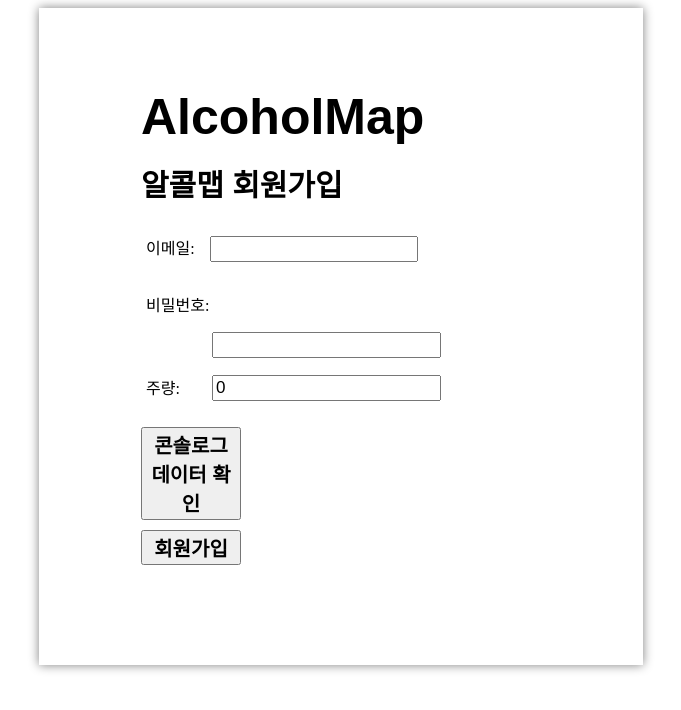
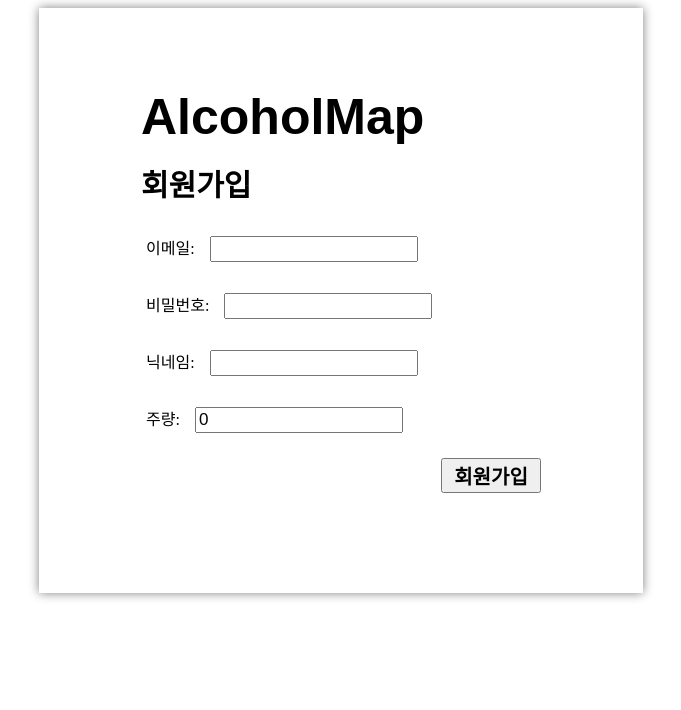
Before and after one commit to deenuit113/alcoholmapfe, a Next.js app in the folder testing/: page /signup in a window 1280 px wide. Shown: the top 710 px of the page, without its empty margins (299-980 px from the left). Built offline with nearby package versions, Linux system fonts and the light colour scheme.

Commit message:
Feat: add signup page nickname input 닉네임 입력란 추가 약간의 코드 리팩토리

```diff
--- a/testing/src/components/units/signup/Signup.container.js
+++ b/testing/src/components/units/signup/Signup.container.js
@@ -18,10 +18,12 @@ export default function SignupPage(){
 
     const [emailError, setEmailError] = useState("")
     const [pwError, setPwError] = useState("")
+    const [nnError, setNnError] = useState("")
     const [capaError, setCapaError] = useState("")
     const [formData, setFormData] = useState({
         email: '',
         password: '',
+        nickname: '',
         capaSoju: 0,
     });
 
@@ -41,6 +43,9 @@ export default function SignupPage(){
         if(name === "capaSoju" && event.target.value !== ""){
             setCapaError("")
         }
+        if(name === "nickname" && event.target.value !== ""){
+            setNnError("")
+        }
 
     };
 
@@ -56,6 +61,11 @@ export default function SignupPage(){
             errorcode = 1
         }
 
+        if(!formData.nickname) {
+            setNnError("닉네임을 입력해주세요.")
+            errorcode = 1
+        }
+
         if(!formData.capaSoju) {
             setCapaError("주량을 입력하세요.")
             errorcode = 1
@@ -63,7 +73,7 @@ export default function SignupPage(){
 
         if(errorcode === 0){
             console.log(formData)
-            handleFormSubmit(null, formData)
+            handleFormSubmit(null,formData)
         }
 
     };
@@ -120,6 +130,7 @@ export default function SignupPage(){
         <SignupUI
             emailError = {emailError}
             pwError = {pwError}
+            nnError = {nnError}
             capaError = {capaError}
             onClickSubmit = {onClickSubmit}
             onChangeInput = {onChangeInput}
--- a/testing/src/components/units/signup/Signup.presenter.js
+++ b/testing/src/components/units/signup/Signup.presenter.js
@@ -4,27 +4,32 @@ export default function SignupUI(props) {
     return(
         <S.Wrapper>
             <S.Logo onClick={props.onClickMoveToMainpage}>AlcoholMap</S.Logo>
-            <S.Title>알콜맵 회원가입</S.Title>
-                <S.EmailWrapper>
+            <S.Title>회원가입</S.Title>
+                <S.InfoWrapper>
                     <S.Label>이메일: </S.Label>
-                    <S.InputEmail type = "text" name = "email" value = {props.formData.email} onChange={props.onChangeInput} />
-                </S.EmailWrapper>
+                    <S.InputInfo type = "text" name = "email" value = {props.formData.email} onChange={props.onChangeInput} />
+                </S.InfoWrapper>
                 <S.ErrorMsgWrapper>{props.emailError}</S.ErrorMsgWrapper>
 
-                <S.PasswordWrapper>
+                <S.InfoWrapper>
                     <S.Label>비밀번호: </S.Label>
-                    <S.InputPassword type = "password" name = "password" value = {props.formData.password} onChange={props.onChangeInput} />
-                </S.PasswordWrapper>
+                    <S.InputInfo type = "password" name = "password" value = {props.formData.password} onChange={props.onChangeInput} />
+                </S.InfoWrapper>
                 <S.ErrorMsgWrapper>{props.pwError}</S.ErrorMsgWrapper>
 
-                <S.CapaWrapper>
+                <S.InfoWrapper>
+                    <S.Label>닉네임: </S.Label>
+                    <S.InputInfo type = "text" name = "nickname" value = {props.formData.nickname} onChange={props.onChangeInput}/>
+                </S.InfoWrapper>
+                <S.ErrorMsgWrapper>{props.nnError}</S.ErrorMsgWrapper>
+
+                <S.InfoWrapper>
                     <S.Label>주량: </S.Label>
-                    <S.InputCapa type = "number" name = "capaSoju" value = {props.formData.capaSoju} onChange={props.onChangeInput}/>
-                </S.CapaWrapper>
+                    <S.InputInfo type = "number" name = "capaSoju" value = {props.formData.capaSoju} onChange={props.onChangeInput}/>
+                </S.InfoWrapper>
                 <S.ErrorMsgWrapper>{props.capaError}</S.ErrorMsgWrapper>
+                <S.ButtonWrapper><S.SignUpButton onClick={props.onClickSubmit}>회원가입</S.SignUpButton></S.ButtonWrapper>
 
-                <S.SignUpButton onClick={props.onClickSubmit}>콘솔로그 데이터 확인</S.SignUpButton>
-                <S.SignUpButton onClick = {props.handleFormSubmit}>회원가입</S.SignUpButton>
 
         </S.Wrapper>
     )
--- a/testing/src/components/units/signup/Signup.styles.js
+++ b/testing/src/components/units/signup/Signup.styles.js
@@ -26,26 +26,8 @@ export const Label = styled.div`
   display: inline-block;
 `;
 
-export const EmailWrapper = styled.div`
+export const InfoWrapper = styled.div`
   width: 500px;
-  display: inline-block;
-  flex-direction: column;
-  align-items: center;
-  padding-top: 15px;
-  padding-bottom: 0px;
-`
-
-export const PasswordWrapper = styled.div`
-  width: 300px;
-  display: inline-block;
-  flex-direction: column;
-  align-items: center;
-  padding-top: 15px;
-  padding-bottom: 0px;
-`
-
-export const CapaWrapper = styled.div`
-  width: 300px;
   display: inline-block;
   flex-direction: column;
   align-items: center;
@@ -77,6 +59,10 @@ export const Logo = styled.div`
   cursor: pointer;
 `;
 
+export const ButtonWrapper = styled.div`
+  text-align: center;
+`
+
 export const SignUpButton = styled.button`
   font-family: Arial, Helvetica, sans-serif;
   font-size: 20px;
@@ -86,22 +72,10 @@ export const SignUpButton = styled.button`
   float: right;
 `
 
-export const InputEmail = styled.input`
+export const InputInfo = styled.input`
   width: 200px;
   font-family: Arial, Helvetica, sans-serif;
   font-size: 17px;
   margin-left: 10px;
   float: lefts;
 `
-
-export const InputPassword = styled.input`
-  font-family: Arial, Helvetica, sans-serif;
-  font-size: 17px;
-  float: right;
-`
-
-export const InputCapa = styled.input`
-  font-family: Arial, Helvetica, sans-serif;
-  font-size: 17px;
-  float: right;
-`
```
